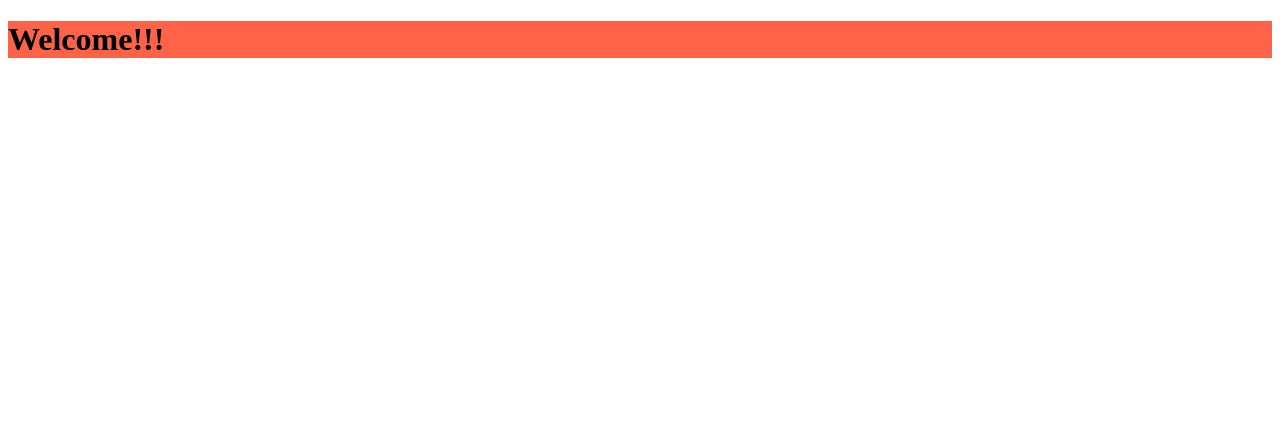
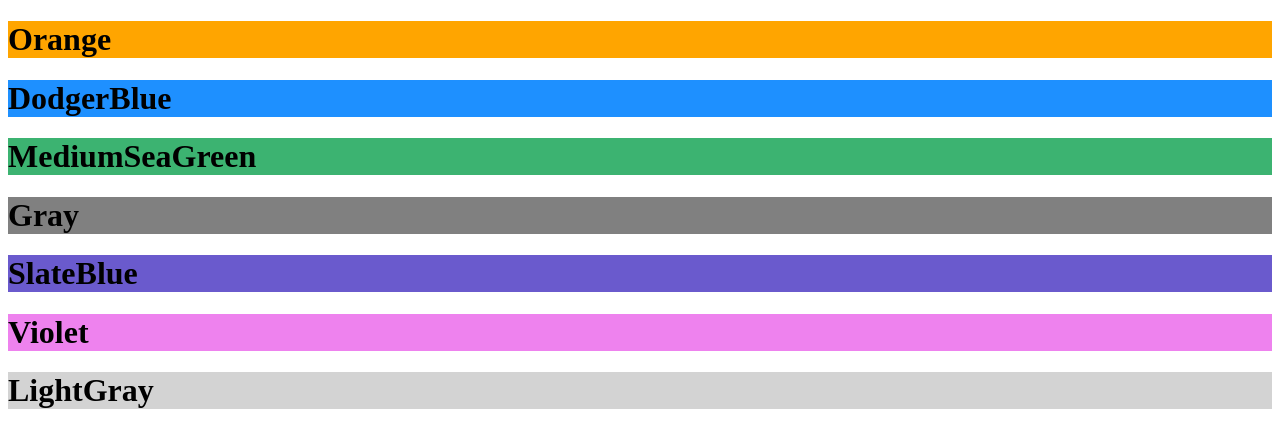
Before and after one commit to dimapovarchuk/aws_s3_bucket, a plain HTML site: page index.html in a window 1280 px wide. Drawn offline with Linux system fonts and the light colour scheme.

Commit message:
Update index.html

```diff
--- a/index.html
+++ b/index.html
@@ -2,7 +2,13 @@
 <html>
 <body>
 
-<h1 style="background-color:Tomato;">Welcome!!!</h1>
+<h1 style="background-color:Orange;">Orange</h1>
+<h1 style="background-color:DodgerBlue;">DodgerBlue</h1>
+<h1 style="background-color:MediumSeaGreen;">MediumSeaGreen</h1>
+<h1 style="background-color:Gray;">Gray</h1>
+<h1 style="background-color:SlateBlue;">SlateBlue</h1>
+<h1 style="background-color:Violet;">Violet</h1>
+<h1 style="background-color:LightGray;">LightGray</h1>
 
 
 </body>
```
